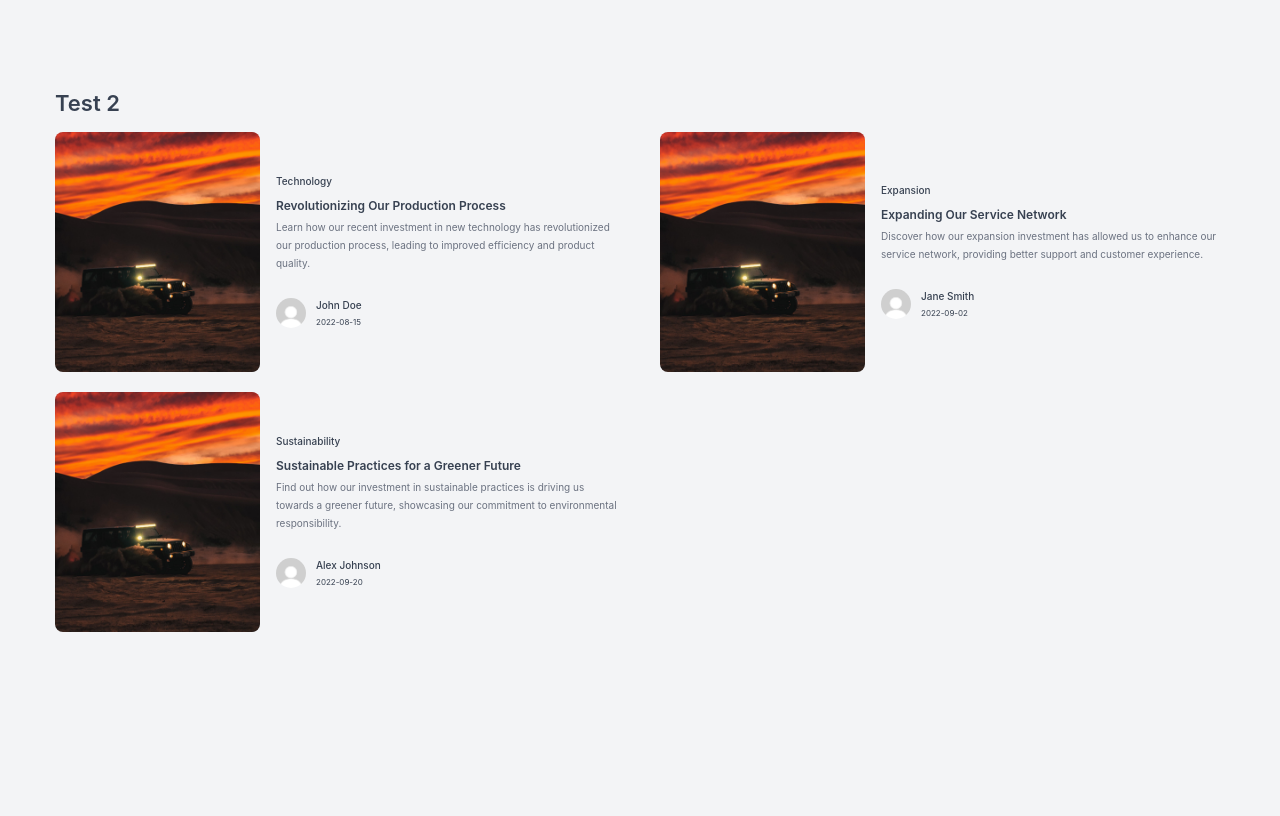
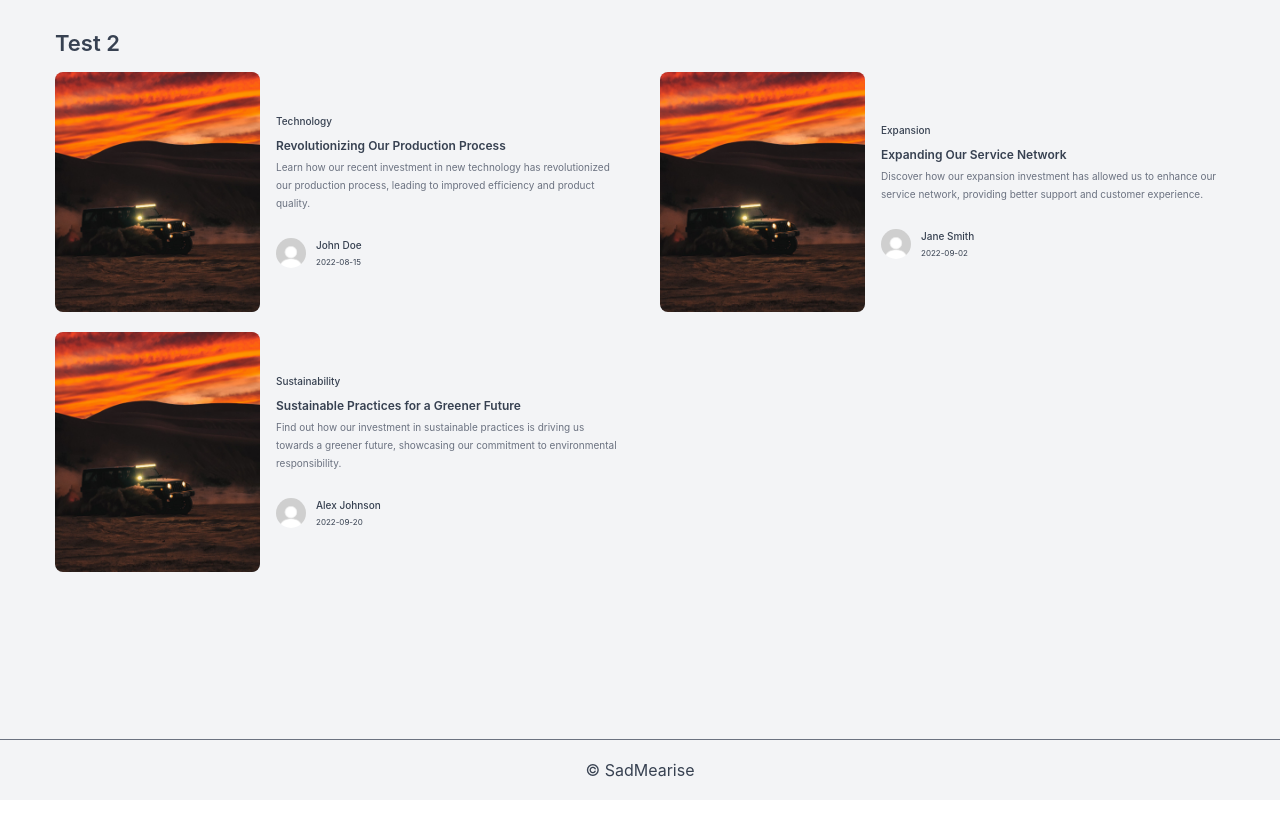
Before and after one commit to SadMearise/task-att, a website built with webpack: page src/index.html in a window 1280 px wide. Built offline with nearby package versions, Linux system fonts and the light colour scheme; files whose address does not match are found by name.

Commit message:
feat: add footer

```diff
--- a/src/index.html
+++ b/src/index.html
@@ -11,7 +11,7 @@
   <body>
     <div class="home">
       <div class="wrapper">
-        <main>
+        <main class="main">
           <div class="home__container container">
             <!-- Articles section -->
             <section class="home__articles articles">
@@ -24,6 +24,9 @@
             <!-- / Articles section -->
           </div>
         </main>
+        <footer class="footer">
+          <span class="footer__copy"> © SadMearise </span>
+        </footer>
       </div>
     </div>
   </body>
--- /dev/null
+++ b/src/styles/layouts/_footer.css
@@ -0,0 +1,12 @@
+.footer {
+  border-top: 1px solid var(--color-gray-700);
+  margin-top: auto;
+  padding: 22px 0;
+}
+
+.footer__copy {
+  align-items: center;
+  display: flex;
+  font-size: 1.6rem;
+  justify-content: center;
+}
--- /dev/null
+++ b/src/styles/layouts/_index.css
@@ -0,0 +1 @@
+@import url("_footer");
--- a/src/styles/main.css
+++ b/src/styles/main.css
@@ -1,5 +1,6 @@
 @import url("abstracts/_index");
 @import url("base/_index");
+@import url("layouts/_index");
 @import url("components/_index");
 @import url("pages/_index");
 
--- a/src/styles/pages/_home.css
+++ b/src/styles/pages/_home.css
@@ -1,7 +1,10 @@
 .home {
   background-color: var(--color-gray-100);
   color: var(--color-gray-800);
-  padding: 60px 0;
+}
+
+.main {
+  margin-bottom: 30px;
 }
 
 .articles {
```
